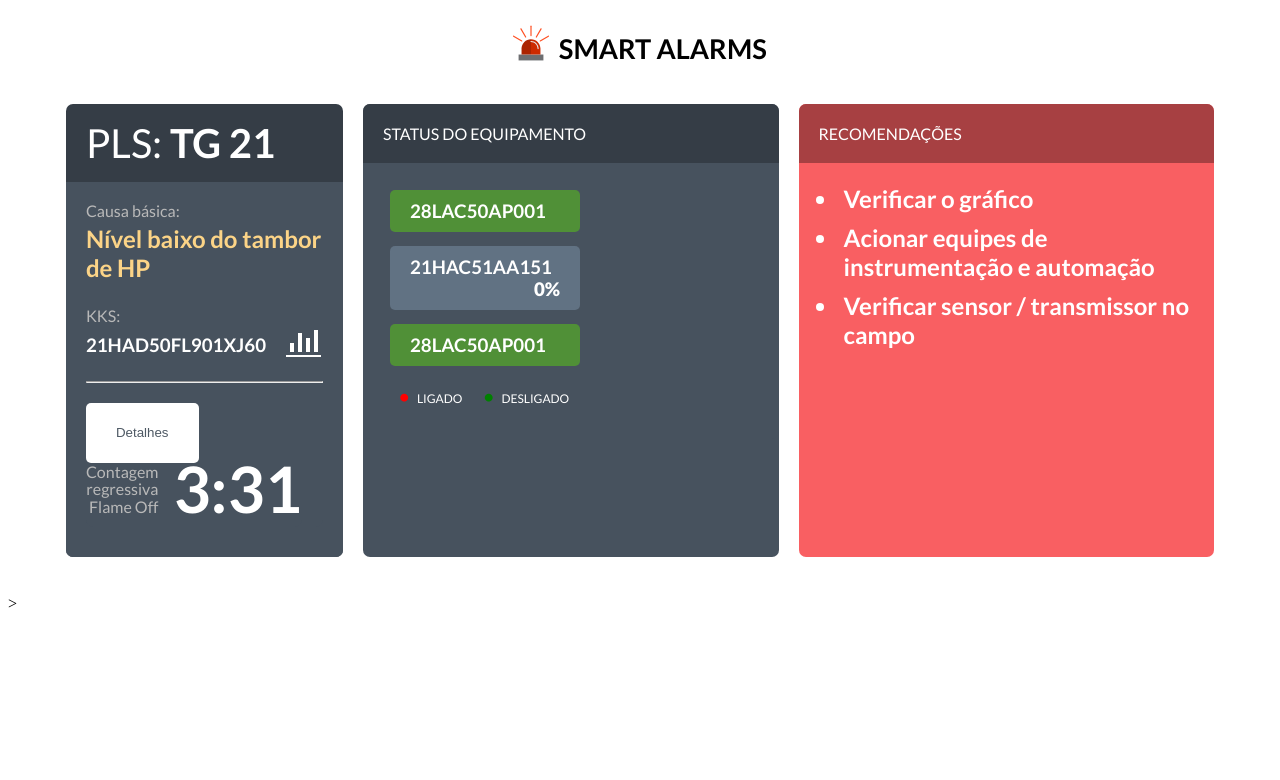
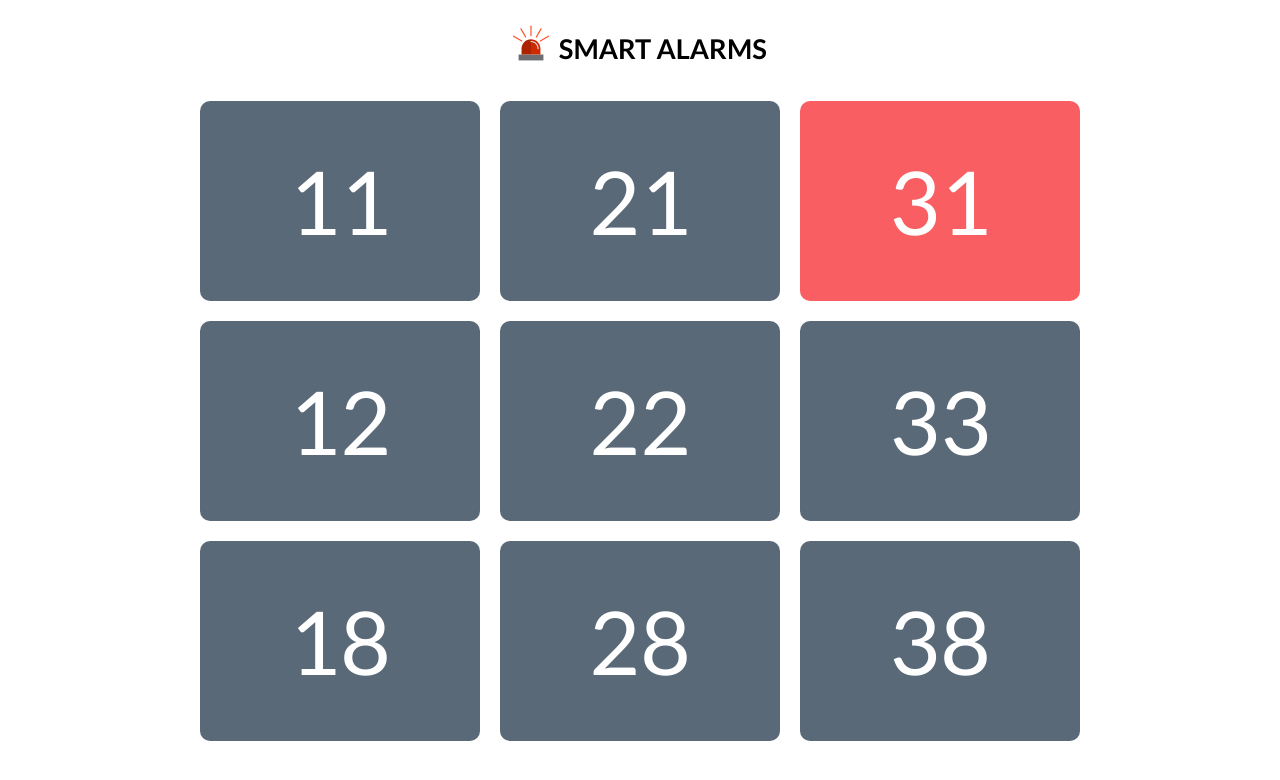
Before and after one commit to Carloshvf/SMART-ALARMS-MVC, an Angular app: page / in a window 1280 px wide. Shown: the top 780 px of the page. Built offline with nearby package versions, Linux system fonts and the light colour scheme.

Commit message:
home, routing links e criacao detalhes

```diff
--- a/src/app/app-routing.module.ts
+++ b/src/app/app-routing.module.ts
@@ -1,10 +1,11 @@
 import { NgModule } from '@angular/core';
 import { Routes, RouterModule } from '@angular/router';
 import { PainelCentralComponent } from '../app/painel-central/painel-central.component';
+import { HomeComponent } from './home/home.component';
 
 const routes: Routes = [
-  { path: 'crisis-center', component: PainelCentralComponent },
-  { path: '**', component: PainelCentralComponent }
+  { path: 'painel-central', component: PainelCentralComponent },
+  { path: '**', component: HomeComponent }
 ];
 
 @NgModule({
--- a/src/app/app.module.ts
+++ b/src/app/app.module.ts
@@ -4,11 +4,15 @@ import { NgModule } from '@angular/core';
 import { AppRoutingModule } from './app-routing.module';
 import { AppComponent } from './app.component';
 import { PainelCentralComponent } from './painel-central/painel-central.component';
+import { HomeComponent } from './home/home.component';
+import { DetalhesComponent } from './detalhes/detalhes.component';
 
 @NgModule({
   declarations: [
     AppComponent,
-    PainelCentralComponent
+    PainelCentralComponent,
+    HomeComponent,
+    DetalhesComponent
   ],
   imports: [
     BrowserModule,
--- /dev/null
+++ b/src/app/detalhes/detalhes.component.html
@@ -0,0 +1 @@
+<p>detalhes works!</p>
--- /dev/null
+++ b/src/app/detalhes/detalhes.component.ts
@@ -0,0 +1,15 @@
+import { Component, OnInit } from '@angular/core';
+
+@Component({
+  selector: 'app-detalhes',
+  templateUrl: './detalhes.component.html',
+  styleUrls: ['./detalhes.component.scss']
+})
+export class DetalhesComponent implements OnInit {
+
+  constructor() { }
+
+  ngOnInit() {
+  }
+
+}
--- /dev/null
+++ b/src/app/home/home.component.html
@@ -0,0 +1,15 @@
+<header><img src="../../assets/icons/alarm.svg"> Smart Alarms</header>
+
+<main>
+    <section>
+        <div class="inativo">11</div>
+        <div class="inativo">21</div>
+        <div class="ativo"><a [routerLink]="['/painel-central']">31</a></div>
+        <div class="inativo">12</div>
+        <div class="inativo">22</div>
+        <div class="inativo">33</div>
+        <div class="inativo">18</div>
+        <div class="inativo">28</div>
+        <div class="inativo">38</div>
+    </section>
+</main>
--- /dev/null
+++ b/src/app/home/home.component.scss
@@ -0,0 +1,51 @@
+header {
+    text-align: center;
+    margin: 2%;
+    text-transform: uppercase;
+    font-weight: 700;
+    font-family: 'Lato', sans-serif;
+    font-size: 1.7em;
+    img {
+        width: 1.3em;
+        margin: 0 5px -1px 0;
+    }
+}
+
+main {
+    display: flex;
+    justify-content: center;
+    align-items: center;
+    section {
+        display: flex;
+        justify-content: center;
+        align-items: center;
+        flex-wrap: wrap;
+    }
+    div {
+        width: 80px;
+        height: 200px;
+        color: #fff;
+        display: flex;
+        justify-content: center;
+        align-items: center;
+        font-size: 5.5em;
+        flex: 1 1 25%;
+        margin: 10px;
+        border-radius: 10px;
+        -webkit-border-radius: 10px;
+        -moz-border-radius: 10px;
+        -ms-border-radius: 10px;
+        -o-border-radius: 10px;
+        font-family: 'Lato', sans-serif;
+    }
+    .inativo {
+        background-color: #5A6978;
+    }
+    .ativo {
+        background-color: #F95F62;
+        a {
+            text-decoration: none;
+            color: #fff
+        }
+    }
+}
--- /dev/null
+++ b/src/app/home/home.component.ts
@@ -0,0 +1,15 @@
+import { Component, OnInit } from '@angular/core';
+
+@Component({
+  selector: 'app-home',
+  templateUrl: './home.component.html',
+  styleUrls: ['./home.component.scss']
+})
+export class HomeComponent implements OnInit {
+
+  constructor() { }
+
+  ngOnInit() {
+  }
+
+}
--- a/src/app/painel-central/painel-central.component.html
+++ b/src/app/painel-central/painel-central.component.html
@@ -46,4 +46,4 @@
         </div>
     </div>
 
-</section>>
+</section>
```
Also changed, not shown: src/app/detalhes/detalhes.component.scss (added), 2 other files (tests, documents, lock files or other folders).
